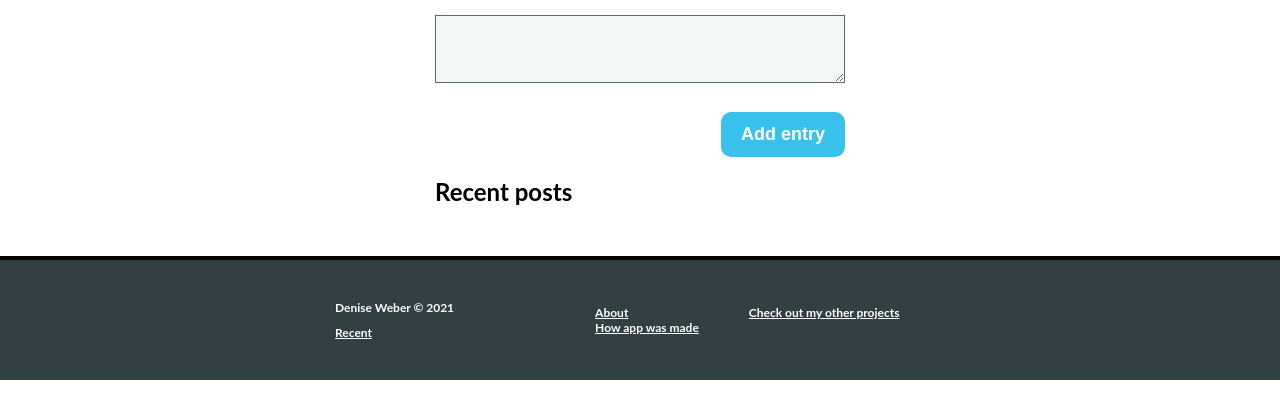
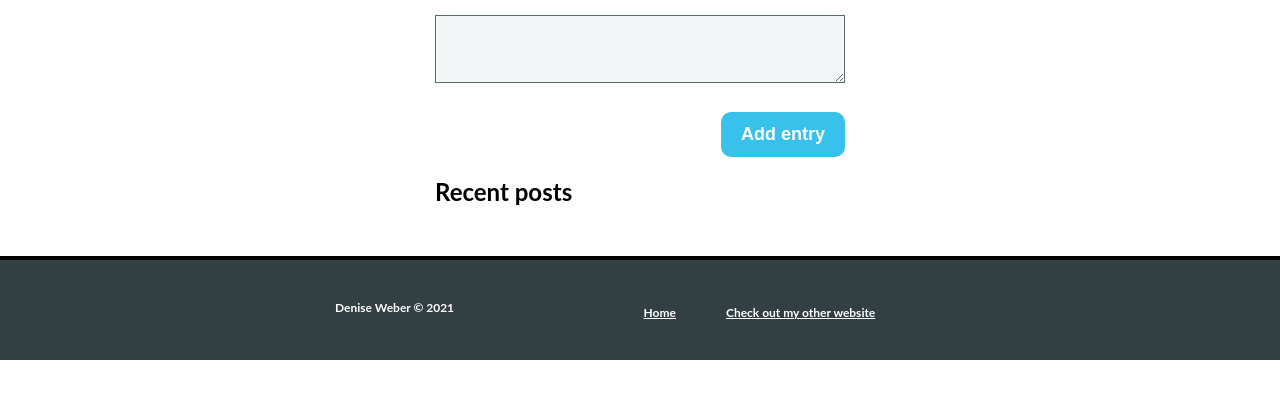
Before and after one commit to dweber0001/python-web-app, a Flask app: page / in a window 1280 px wide. Shown: the part 227-646 px from the top of the page. Run offline with Flask 2, Linux system fonts and the light colour scheme; data that the repository does not hold is empty.

Commit message:
Update home.html

```diff
--- a/templates/home.html
+++ b/templates/home.html
@@ -55,21 +55,18 @@
         <div class="footer__content">
             <section class="left">
                 <a class="footer__item">Denise Weber &copy; 2021</a>
-                <a class="footer__item"></a>
-                <a href="#"><span style="color: white; font-weight:bold; font-size: 12px; text-decoration: underline;">Recent</span></a>
             </section>
             <section class="right">
                 <div class="footer__column">
                     <a class="footer__item"></a>
 
-                            <a href="about.html"><span style="color: white; font-weight:bold; font-size: 12px; text-decoration: underline;">About</span></a>
-                            <a href="howMade.html"><span style="color: white; font-weight:bold; font-size: 12px; text-decoration: underline;">How app was made</span></a>
+                            <a href="#"><span style="color: white; font-weight:bold; font-size: 12px; text-decoration: underline;">Home</span></a>
 
                 </div>
                 <div class="footer__column">
 
                         <a class="footer__item"></a>
-                        <a href="https://yourdoctorsoffice2021.azurewebsites.net" target="_blank"><span style="color: white; font-weight:bold; font-size: 12px; text-decoration: underline;">Check out my other projects</span></a>
+                        <a href="https://yourdoctorsoffice2021.azurewebsites.net" target="_blank"><span style="color: white; font-weight:bold; font-size: 12px; text-decoration: underline;">Check out my other website</span></a>
 
 
                 </div>
```
